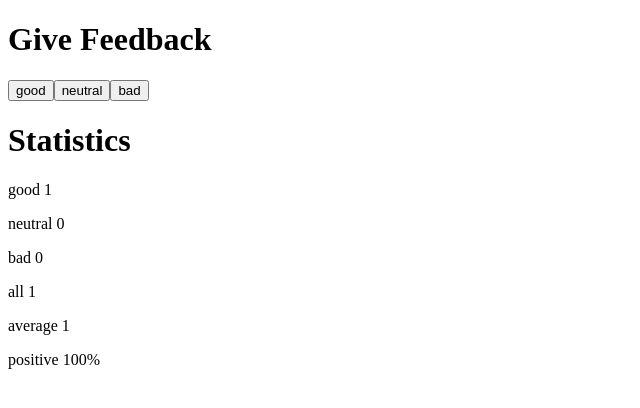
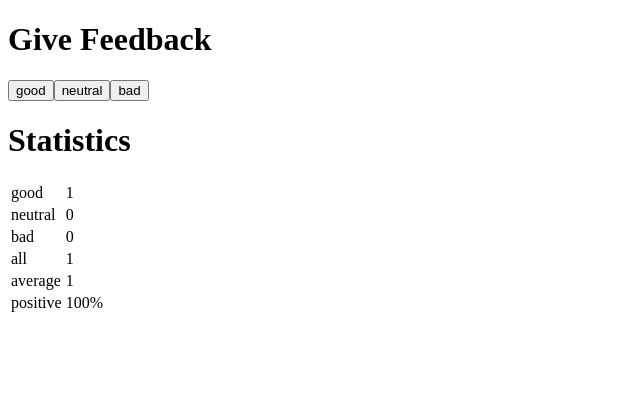
Before and after one commit to sapwood/fullstatck, a React (Vite) app in the folder part1/1.6Unicafe/: page / in a window 1280 px wide. Both pictures are taken after a click on the button "good". Shown: the top 408 px of the page, without its empty margins (0-640 px from the left). Built offline with nearby package versions, Linux system fonts and the light colour scheme.

Commit message:
Exercise 1.11

```diff
--- a/part1/1.6Unicafe/src/App.jsx
+++ b/part1/1.6Unicafe/src/App.jsx
@@ -23,6 +23,24 @@ const Display=({content,num})=>{
   )
 }
 
+const Table=({st})=>{
+
+  return (
+    <table>
+      <tbody>
+        {st.map((e,index)=>(
+          <tr key={index}>
+            <td>{e.text}</td>
+            <td>{e.value}</td>
+          </tr>
+        )
+
+        )}
+      </tbody>
+    </table>
+  )
+}
+
 const Statistics=({st})=>{
 
   const hasValue=st[3].value > 0
@@ -32,10 +50,8 @@ const Statistics=({st})=>{
     {
       hasValue &&(
 
-          st.map((e,index) => (
-            <Display key={index} content={e.text} num={e.value} />
 
-          ))
+        <Table st={st} />
       )
     }
     {!hasValue && <p>No Feedback Given</p>}
```
